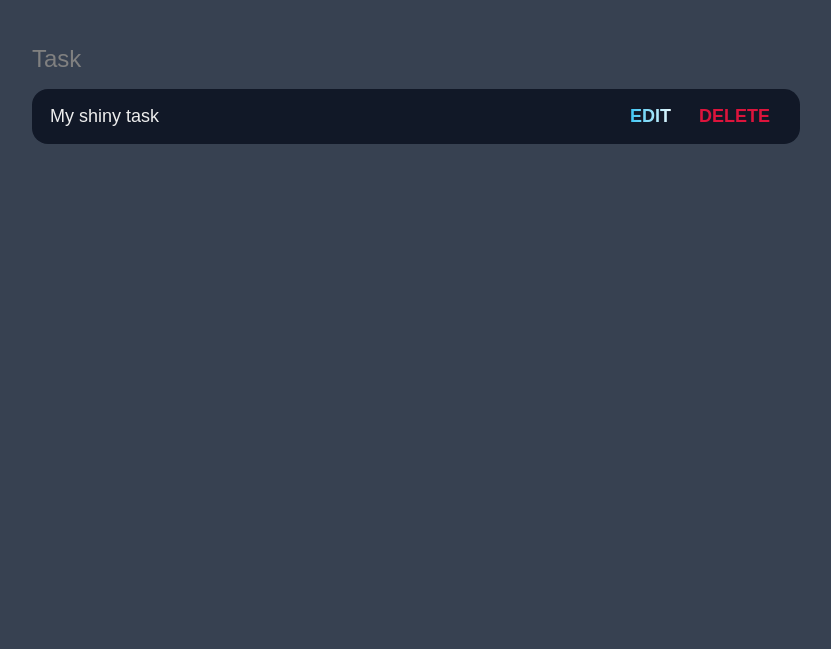
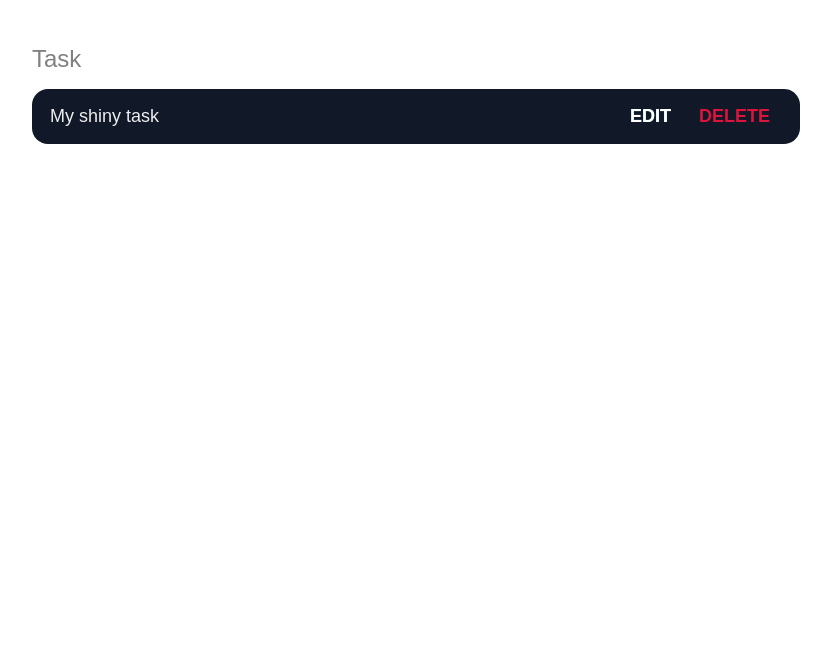
Before and after one commit to gcontreras3/TaskTrackerApplication, a website: page task/index.html in a window 1280 px wide. Shown: the part 151-800 px from the top of the page, without its empty margins (224-1055 px from the left). Drawn offline with Linux system fonts and the light colour scheme.

Commit message:
final files

```diff
--- a/task/main.css
+++ b/task/main.css
@@ -20,8 +20,7 @@ body{
     display: flex;
     flex-direction: column;
     min-height: 100vh;
-    background-color: var(--dark);
-    color: var(--white);
+    color: lightcyan;
 }
 header{
     padding:2rem 1rem;
@@ -64,7 +63,6 @@ input, button{
     font-weight: 700;
     background-image: linear-gradient(to right, var(--blue), var(--white));
     -webkit-background-clip: text;
-    -webkit-text-fill-color: transparent;
     cursor: pointer;
     transition: 0.4s;
 }
@@ -136,7 +134,6 @@ main{
 .task .actions .edit {
     background-image: linear-gradient(to right, var(--blue), var(--white));
     -webkit-background-clip: text;
-    -webkit-text-fill-color: transparent;
 }
 .task-list .actions .delete {
     color: crimson;
```
